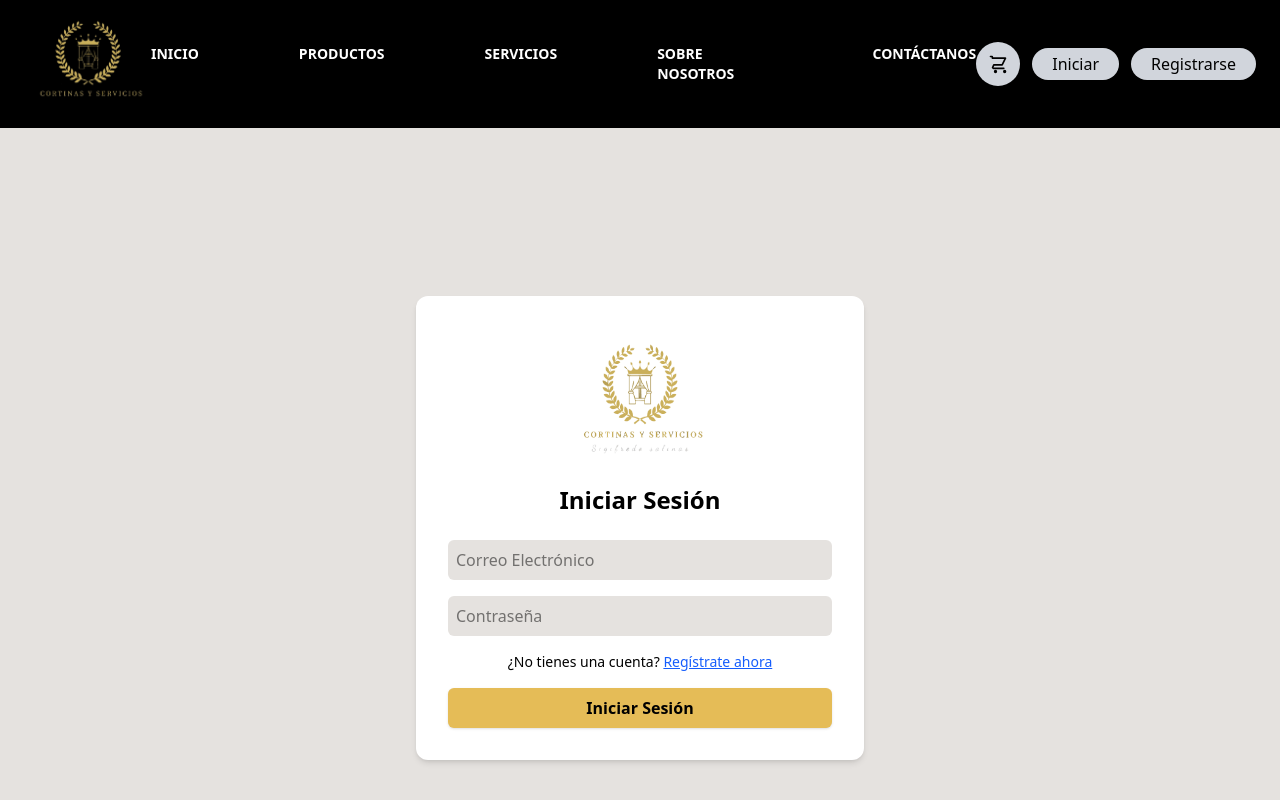
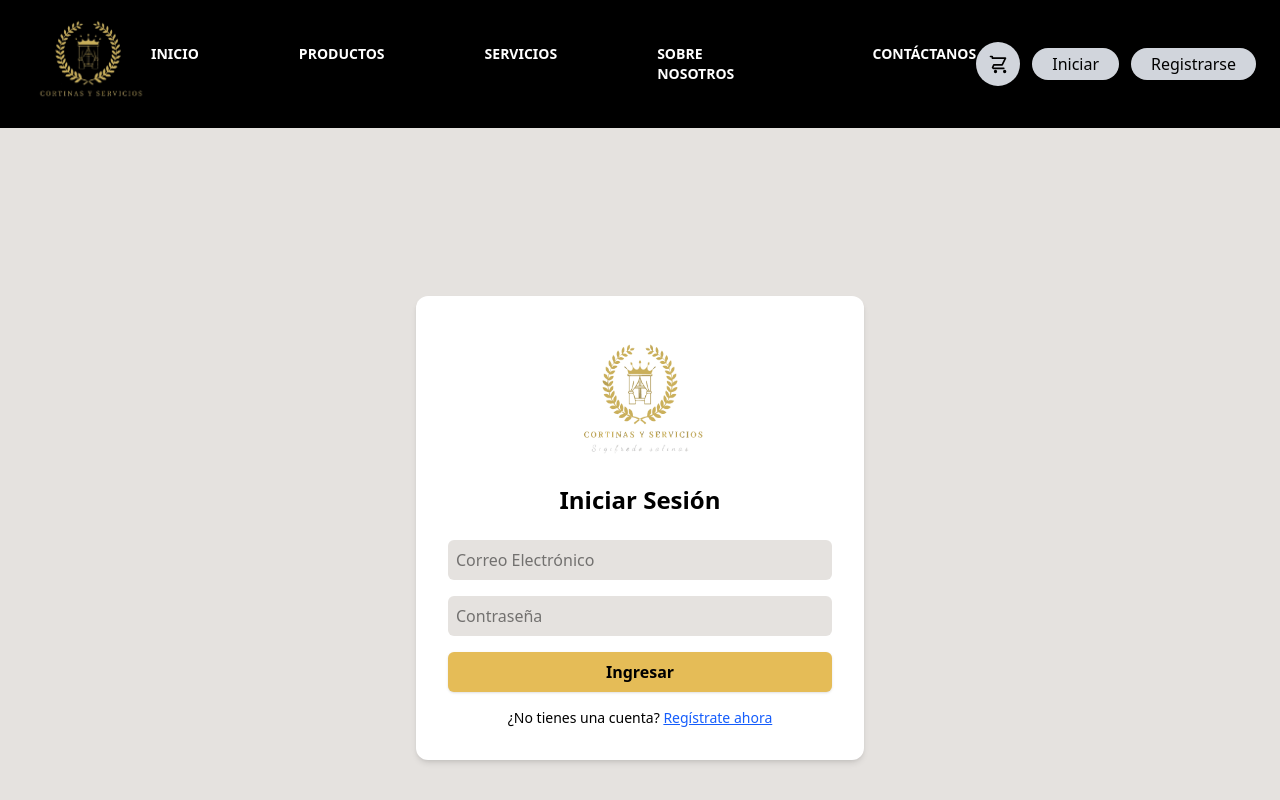
Before and after one commit to swaggirl26/Proyectos-SENA-, a React (Vite) app in the folder front-end/: page /Login in a window 1280 px wide. Shown: the top 800 px of the page. Built offline with nearby package versions, Linux system fonts and the light colour scheme.

Commit message:
Actualización de botón Iniciar Sesión

```diff
--- a/front-end/src/paginas/Login.jsx
+++ b/front-end/src/paginas/Login.jsx
@@ -43,11 +43,10 @@ function Login() {
 
           {/* Error */}
           {error && <p className="text-red-500 text-sm">{error}</p>}
-
+          <button type="submit" className=" text-black font-semibold py-2 px-4 rounded-md shadow w-full bg-[#E5BC57]" >Ingresar</button>
           <p className="text-sm">
             ¿No tienes una cuenta? <a href="/Register" className="text-blue-600 underline">Regístrate ahora</a>
           </p>
-          <button type="submit" className=" text-black font-semibold py-2 px-4 rounded-md shadow w-full bg-[#E5BC57]" >Iniciar Sesión</button>
         </form>
       </div>
     </div>
```
